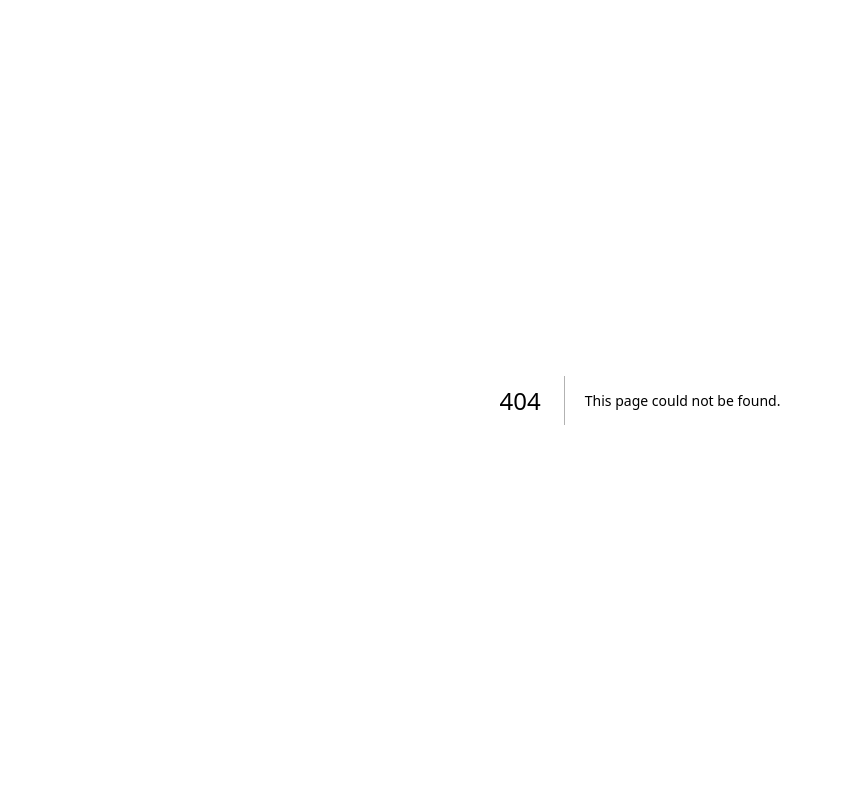
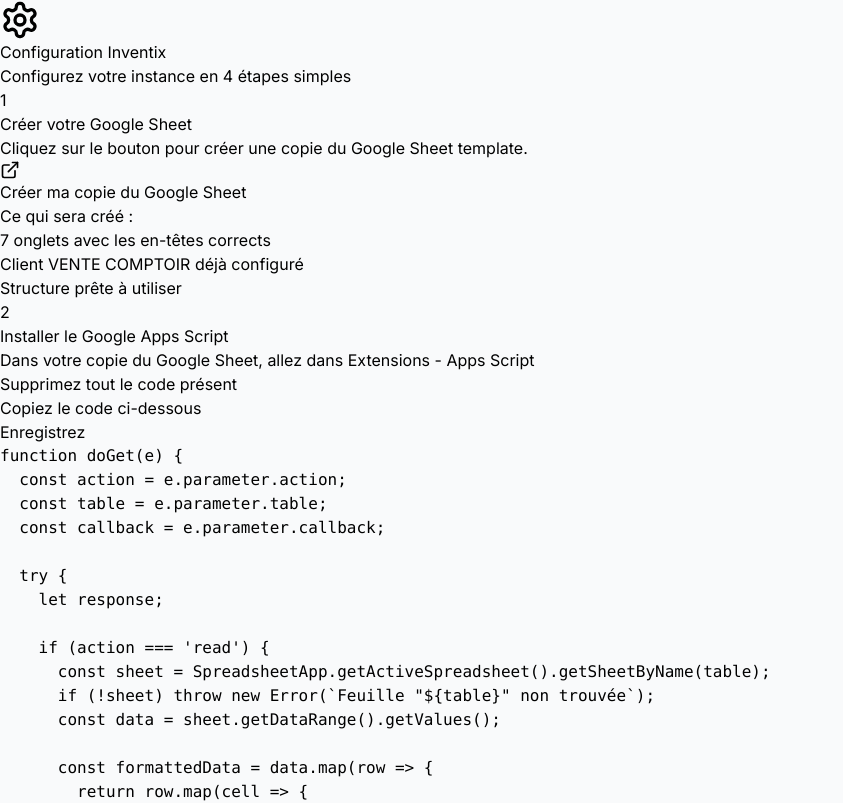
Before and after one commit to Ralphi1475/Inventix, a Next.js app in the folder src/: page /Conf2 in a window 1280 px wide. Before the commit this address had no page. Shown: the top 803 px of the page, without its empty margins (0-843 px from the left). Built offline with nearby package versions, Linux system fonts and the light colour scheme.

Commit message:
Create page.tsx

```diff
--- /dev/null
+++ b/src/app/Conf2/page.tsx
@@ -0,0 +1,5 @@
+import ConfigPage from '../Config/Page';
+
+export default function ConfigRoute() {
+  return <ConfigPage />;
+}
```
